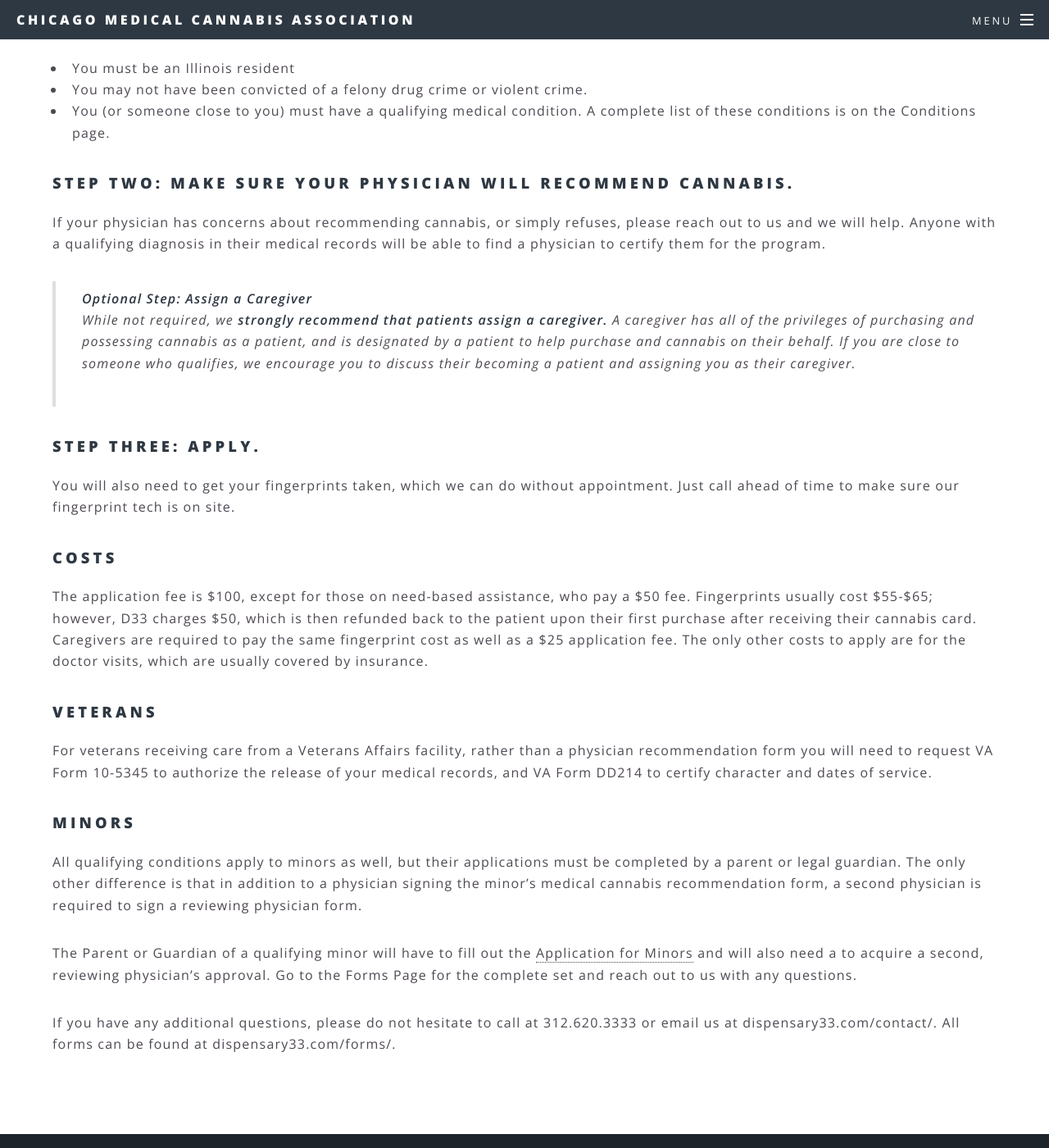
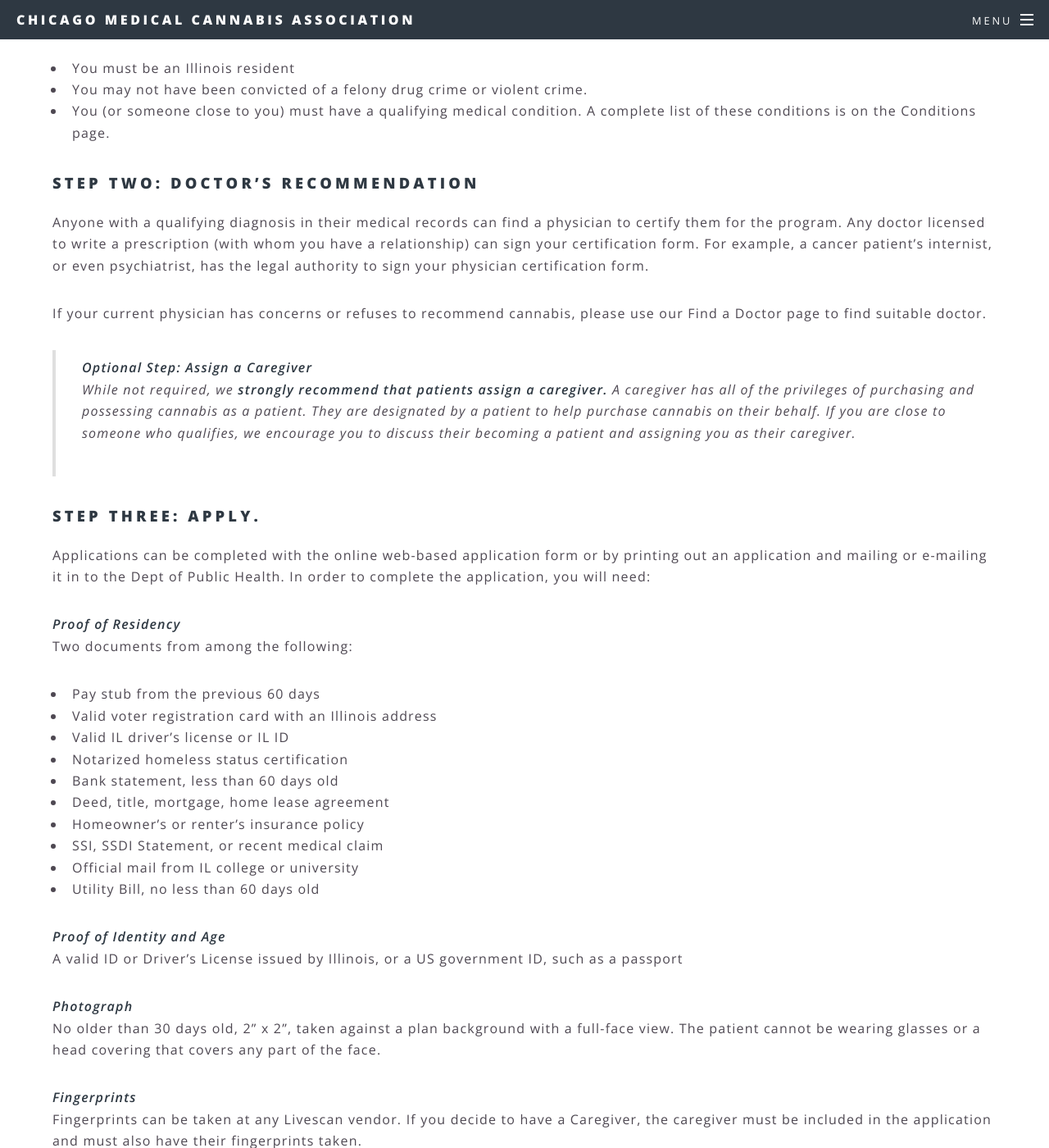
Before and after one commit to cloudzombie/CMCA, a Jekyll site: the page built from how-to-get-a-card.md, in a window 1280 px wide and 1400 px high, scrolled down 641 px. Shown: the whole window at 82% size. Built offline with Jekyll 4.4.1, drawn with Linux system fonts in a browser that asks for light colours; some of the changed text lies outside the part shown.

```diff
--- a/how-to-get-a-card.md
+++ b/how-to-get-a-card.md
@@ -6,28 +6,55 @@ permalink: /how-to-get-a-card/
 banner: images/AdobeStock_79408857_WM.jpeg
 ---
 
-## Getting a Medical Cannabis Card is a 3-step process:
+## Acquiring a Medical Cannabis Card
 
-*Step One:* determine that you (or someone close to you) qualify
-*Step Two:* find a doctor to sign your recommendation
-*Step Three:* fill out the applications
+*Step One:* Determine that you (or someone close to you) qualify
+*Step Two:* Find a doctor to sign your recommendation
+*Step Three:* Fill out the applications
 
 ### Step One: Qualify
 * You must be an Illinois resident
 * You may not have been convicted of a felony drug crime or violent crime.
 * You (or someone close to you) must have a qualifying medical condition.  A complete list of these conditions is on the Conditions page.
 
-### Step Two: Make sure your physician will recommend cannabis.
-If your physician has concerns about recommending cannabis, or simply refuses, please reach out to us and we will help. Anyone with a qualifying diagnosis in their medical records will be able to find a physician to certify them for the program.
+### Step Two: Doctor's recommendation
+Anyone with a qualifying diagnosis in their medical records can find a physician to certify them for the program. Any doctor licensed to write a prescription (with whom you have a relationship) can sign your certification form.  For example, a cancer patient's internist, or even psychiatrist, has the legal authority to sign your physician certification form.
+
+If your current physician has concerns or refuses to recommend cannabis, please use our Find a Doctor page to find suitable doctor.
 
 > **Optional Step: Assign a Caregiver**
-> While not required, we __strongly recommend that patients assign a caregiver.__  A caregiver has all of the privileges of purchasing and possessing cannabis as a patient, and is designated by a patient to help purchase and cannabis on their behalf. If you are close to someone who qualifies, we encourage you to discuss their becoming a patient and assigning you as their caregiver.
+> While not required, we __strongly recommend that patients assign a caregiver.__  A caregiver has all of the privileges of purchasing and possessing cannabis as a patient.  They are designated by a patient to help purchase cannabis on their behalf. If you are close to someone who qualifies, we encourage you to discuss their becoming a patient and assigning you as their caregiver.
 
 ### Step Three: Apply.
-You will also need to get your fingerprints taken, which we can do without appointment.  Just call ahead of time to make sure our fingerprint tech is on site.
+Applications can be completed with the online web-based application form or by printing out an application and mailing or e-mailing it in to the Dept of Public Health.  In order to complete the application, you will need:
+
+*__Proof of Residency__*
+Two documents from among the following:
+
+   * Pay stub from the previous 60 days
+   * Valid voter registration card with an Illinois address
+   * Valid IL driver’s license or IL ID
+   * Notarized homeless status certification
+   * Bank statement, less than 60 days old
+   * Deed, title, mortgage, home lease agreement
+   * Homeowner’s or renter’s insurance policy
+   * SSI, SSDI Statement, or recent medical claim
+   * Official mail from IL college or university
+   * Utility Bill, no less than 60 days old
+
+*__Proof of Identity and Age__*
+A valid ID or Driver’s License issued by Illinois, or a US government ID, such as a passport
+
+*__Photograph__*
+No older than 30 days old, 2” x 2”, taken against a plan background with a full-face view. The patient cannot be wearing glasses or a head covering that covers any part of the face.
+
+*__Fingerprints__*
+Fingerprints can be taken at any Livescan vendor. If you decide to have a Caregiver, the caregiver must be included in the application and must also have their fingerprints taken.
 
 ### Costs
-The application fee is $100, except for those on need-based assistance, who pay a $50 fee.  Fingerprints usually cost $55-$65; however, D33 charges $50, which is then refunded back to the patient upon their first purchase after receiving their cannabis card.  Caregivers are required to pay the same fingerprint cost as well as a $25 application fee.  The only other costs to apply are for the doctor visits, which are usually covered by insurance.
+The application fee is $100, except for those on need-based assistance, who pay a $50 fee. Fingerprints are usually cost $55-$65.  Caregivers are required to pay the same fingerprint cost as well as a $25 application fee. The only other costs to apply are for the doctor visits, which are usually covered by insurance.
+
+> Many dispensaries offer fingerprinting services at reduced cost and will also assist in the application process.  Visit our Dispensary Page to find the dispensary you want to register with and contact them directly for more information.
 
 ### Veterans
 For veterans receiving care from a Veterans Affairs facility, rather than a physician recommendation form you will need to request VA Form 10-5345 to authorize the release of your medical records, and VA Form DD214 to certify character and dates of service.
@@ -39,5 +66,3 @@ The Parent or Guardian of a qualifying minor will have to fill out the
 [Application for Minors]({{ site.github.url }}/documents/Minor-Application.pdf)
 and will also need a to acquire a second, reviewing physician’s approval. Go to
 the Forms Page for the complete set and reach out to us with any questions.
-
-If you have any additional questions, please do not hesitate to call at 312.620.3333 or email us at dispensary33.com/contact/.  All forms can be found at dispensary33.com/forms/.
```
Also changed, not shown: find.html (+10 -6 lines), index.html (+9 -13 lines).
